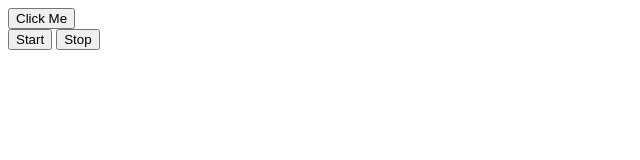
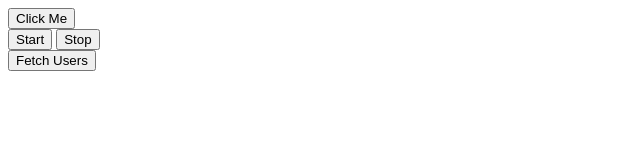
Before and after one commit to VadimKorobec/Js, a website built with Parcel: page src/index.html in a window 1280 px wide. Shown: the whole page, without its empty margins (0-640 px from the left). Built offline with nearby package versions, Linux system fonts and the light colour scheme.

Commit message:
Update index.html

```diff
--- a/src/index.html
+++ b/src/index.html
@@ -13,6 +13,10 @@
         <button type="button" id="start">Start</button>
         <button type="button" id="stop">Stop</button>
       </div>
+      <div>
+        <button type="button" id="fetch-btn">Fetch Users</button>
+        <ul class="user-list"></ul>
+      </div>
     </section>
     <script type="module" src="./script.js"></script>
   </body>
```
